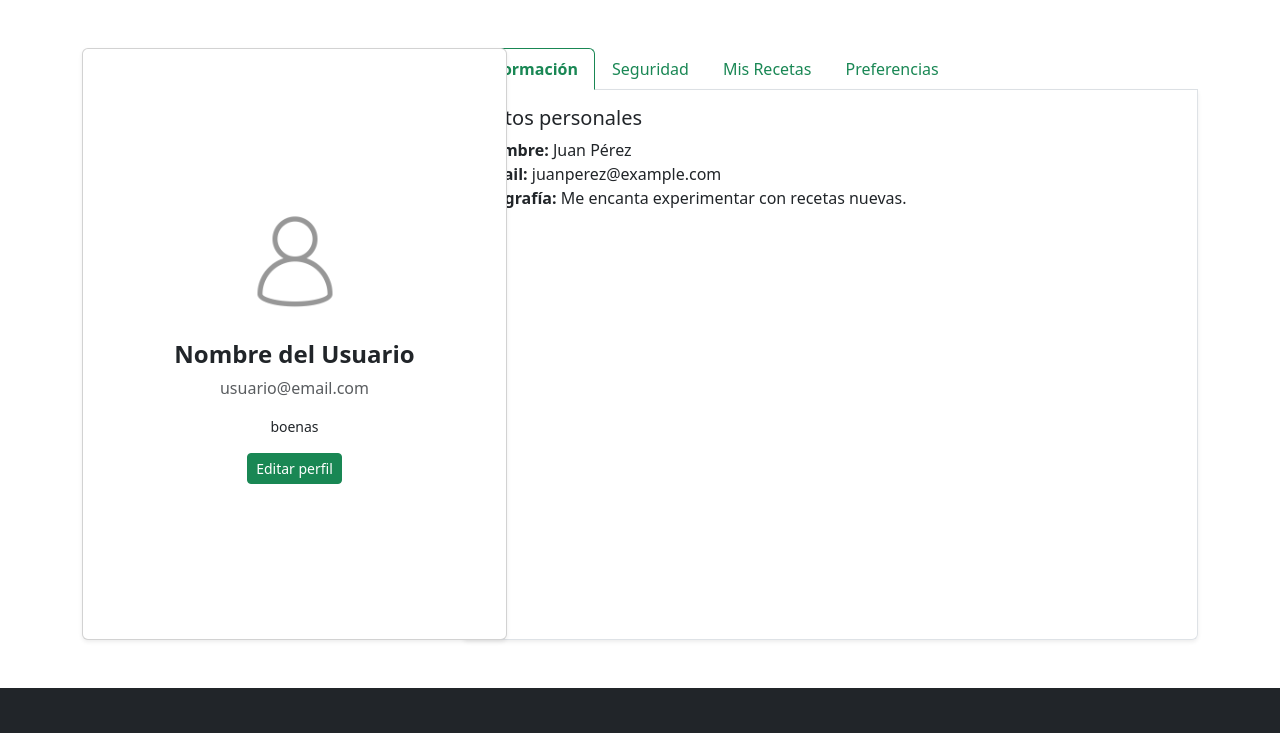
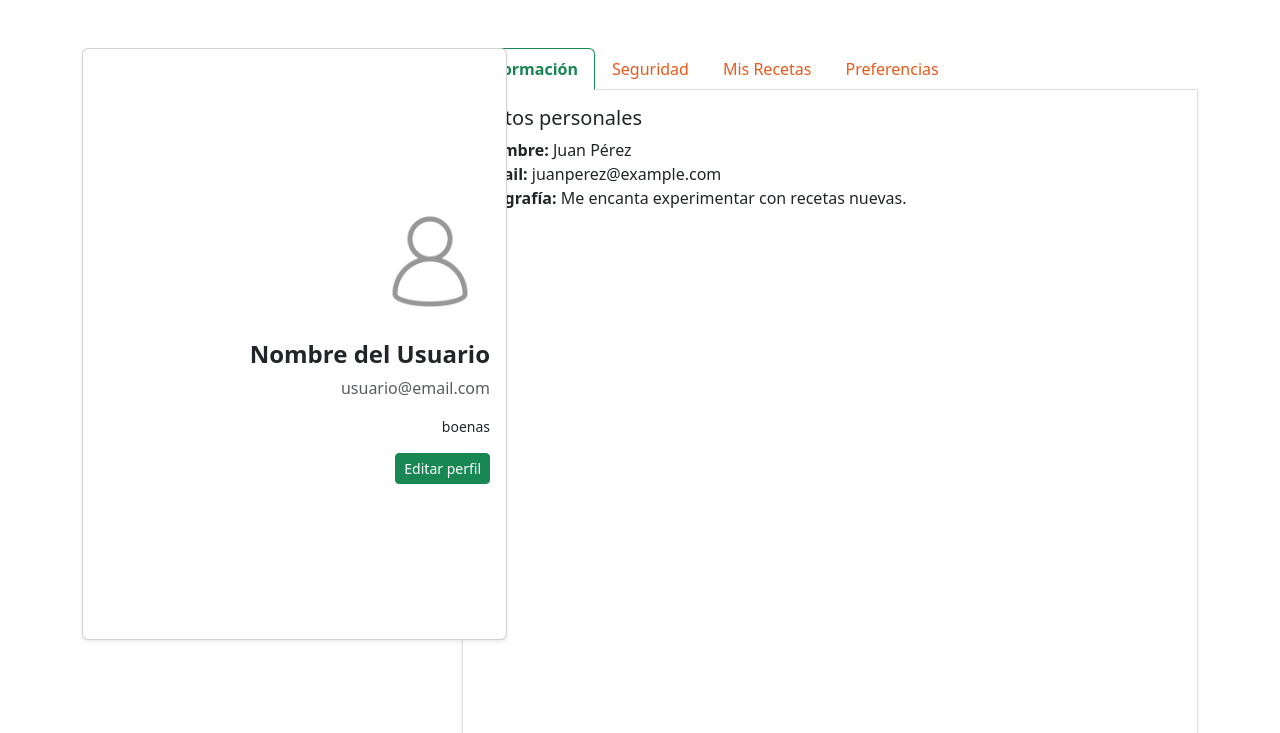
Before and after one commit to LeandroPazKarol/recetas_saludable, a plain HTML site: page html/perfil.html in a window 1280 px wide. Shown: the part 82-815 px from the top of the page. Drawn offline with nearby package versions, Linux system fonts and the light colour scheme.

Commit message:
style: corregir el estilo

```diff
--- a/css/style.css
+++ b/css/style.css
@@ -2,20 +2,20 @@
 .contenedor-perfil {
   display: flex;
   justify-content: center;
-  align-items: center;
+  align-items: flex-end;
   width: 425px;
   height: 592px;
 }
 
 /*tamaño del tab*/
 .tab-content {
-  height: 550px;
+  height: 1000px;
   overflow-y: auto;
 }
 
 /*color tab normal*/
 .nav-tabs .nav-link {
-  color: #198754;
+  color: #e9591b;
 }
 
 /*color tab activo*/
```
